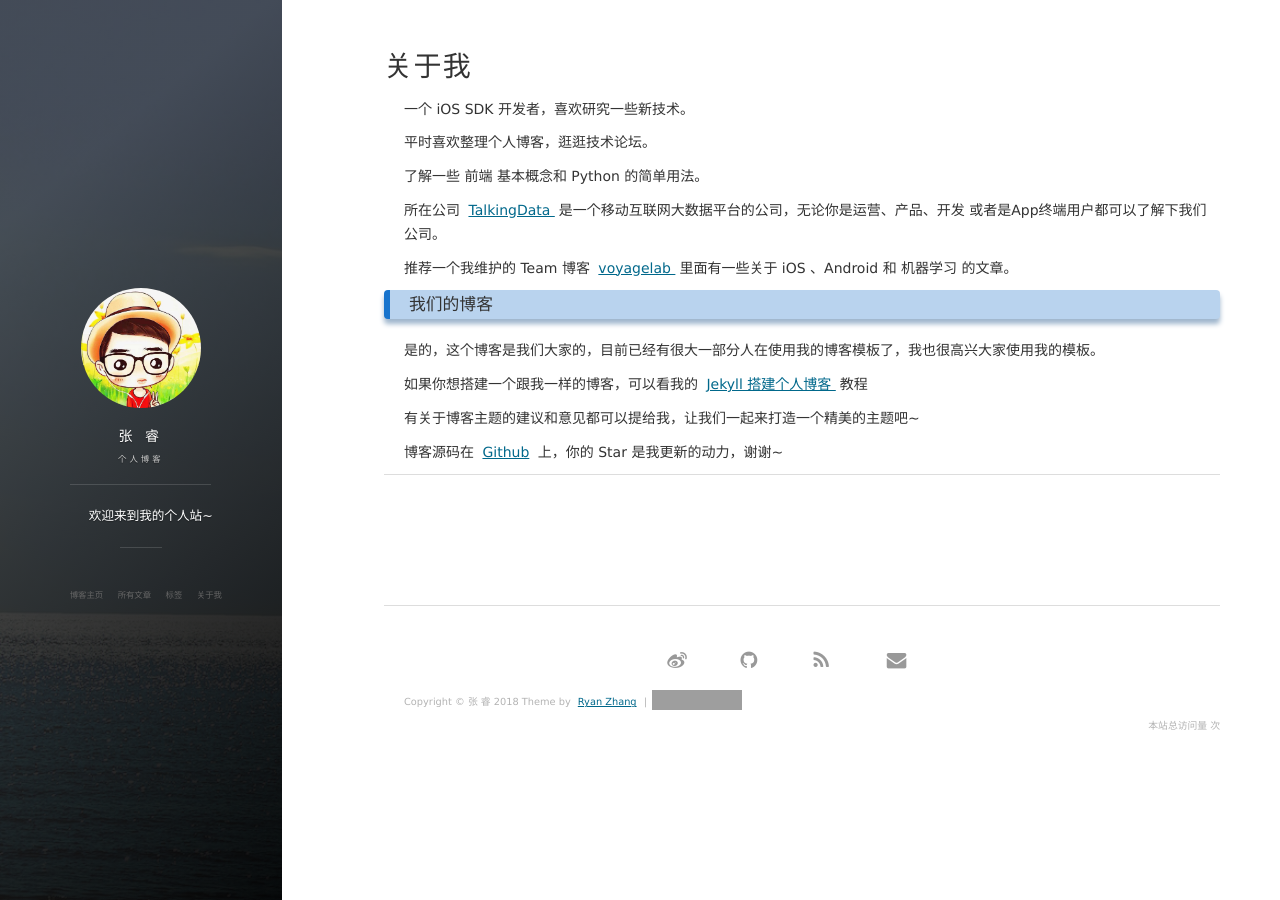
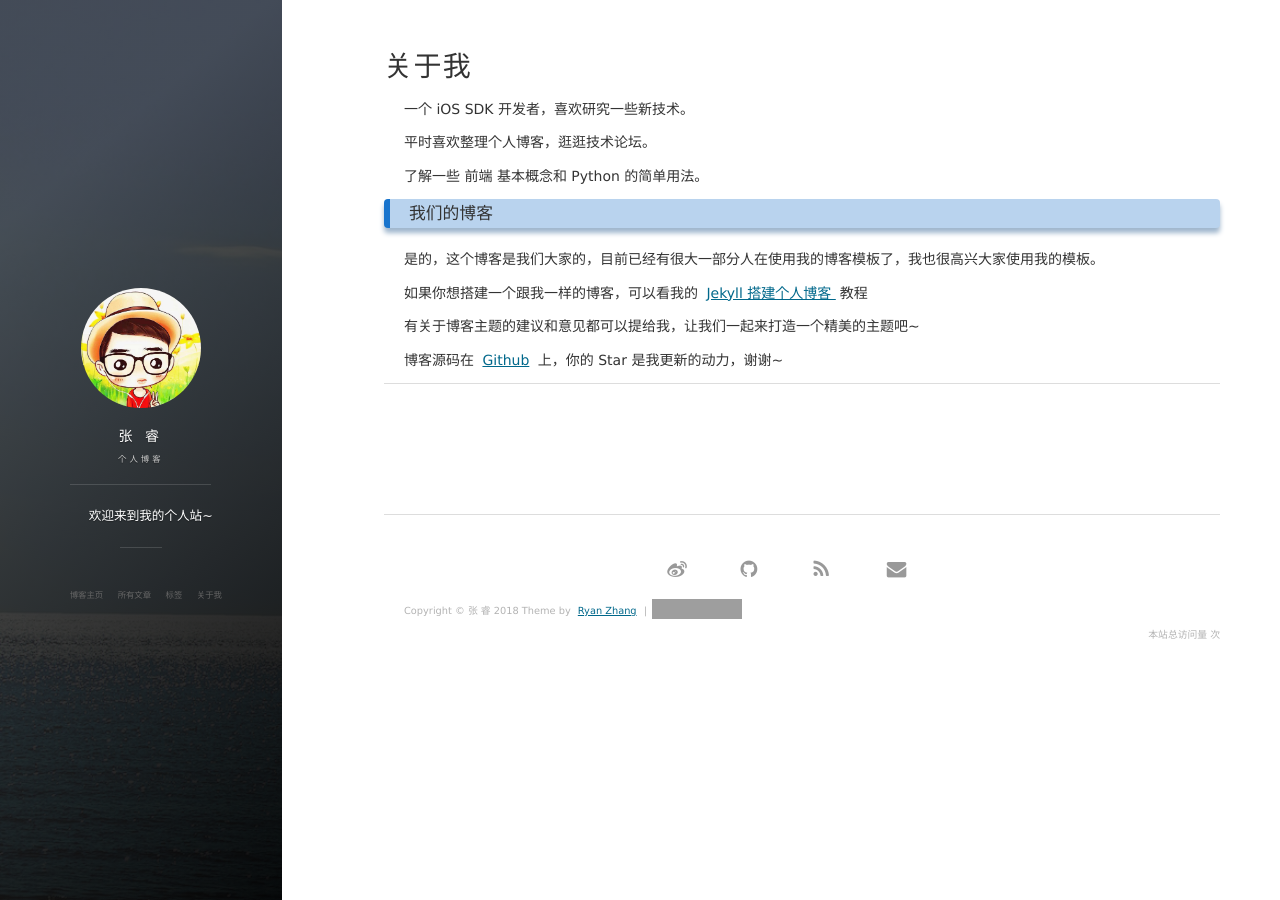
Before and after one commit to ZRRyan/ZRRyan.github.io, a Jekyll site: the page built from about.md, in a window 1280 px wide. Built offline with Jekyll 4.4.1, drawn with Linux system fonts in a browser that asks for light colours; nearby versions of some CDN libraries; comment, search, counter and statistics services are not loaded; grey boxes are pictures that could not be loaded.

Commit message:
修改关于我

```diff
--- a/about.md
+++ b/about.md
@@ -11,16 +11,6 @@ title: 关于我
 
 <p>
 
-所在公司
-<a target="_blank" href="https://www.talkingdata.com/"> TalkingData </a>
-是一个移动互联网大数据平台的公司，无论你是运营、产品、开发 或者是App终端用户都可以了解下我们公司。
-<p>
-
-推荐一个我维护的 Team 博客
-<a target="_blank" href="http://talkingdata.me/"> voyagelab </a>
-里面有一些关于 iOS 、Android 和 机器学习 的文章。
-
-<p>
 
 <h3> 我们的博客 </h3>
 
@@ -40,7 +30,7 @@ title: 关于我
 
 <p>
 
-博客源码在 <a target="_blank" href='https://github.com/leopardpan/leopardpan.github.io/'>Github</a> 上，你的 Star 是我更新的动力，谢谢~
+博客源码在 <a target="_blank" href='https://github.com/ZRRyan/ZRRyan.github.io.git/'>Github</a> 上，你的 Star 是我更新的动力，谢谢~
 
 <p>
 
```
